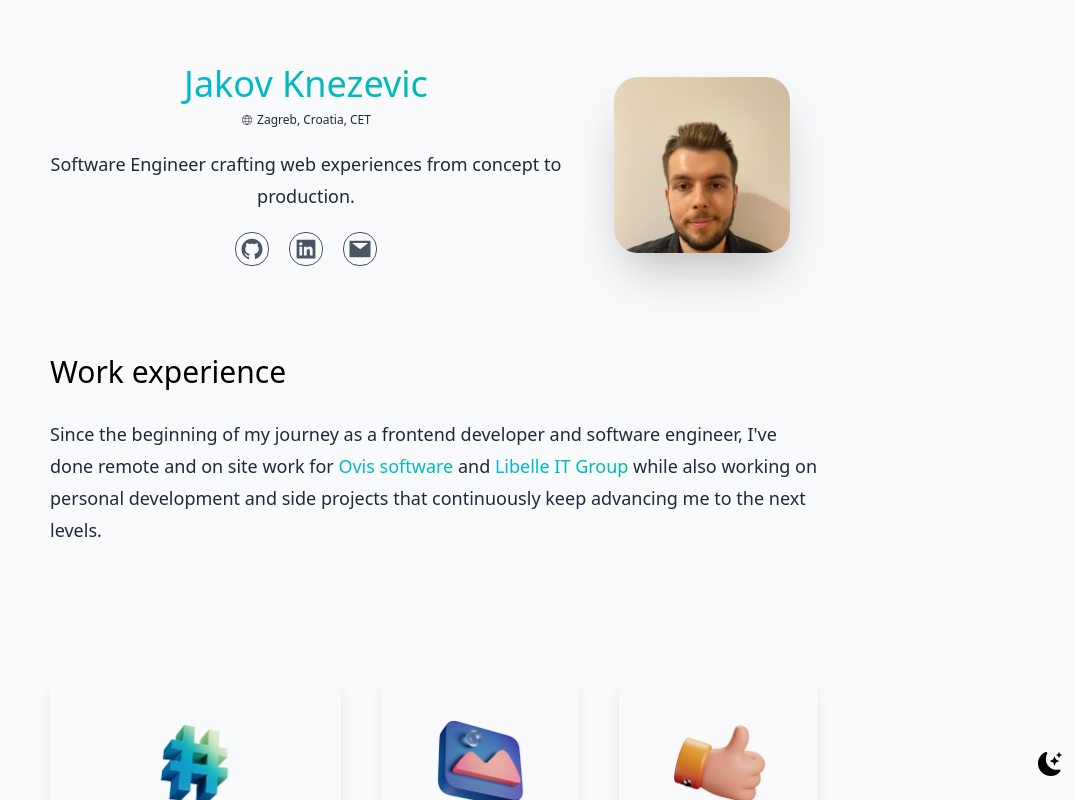
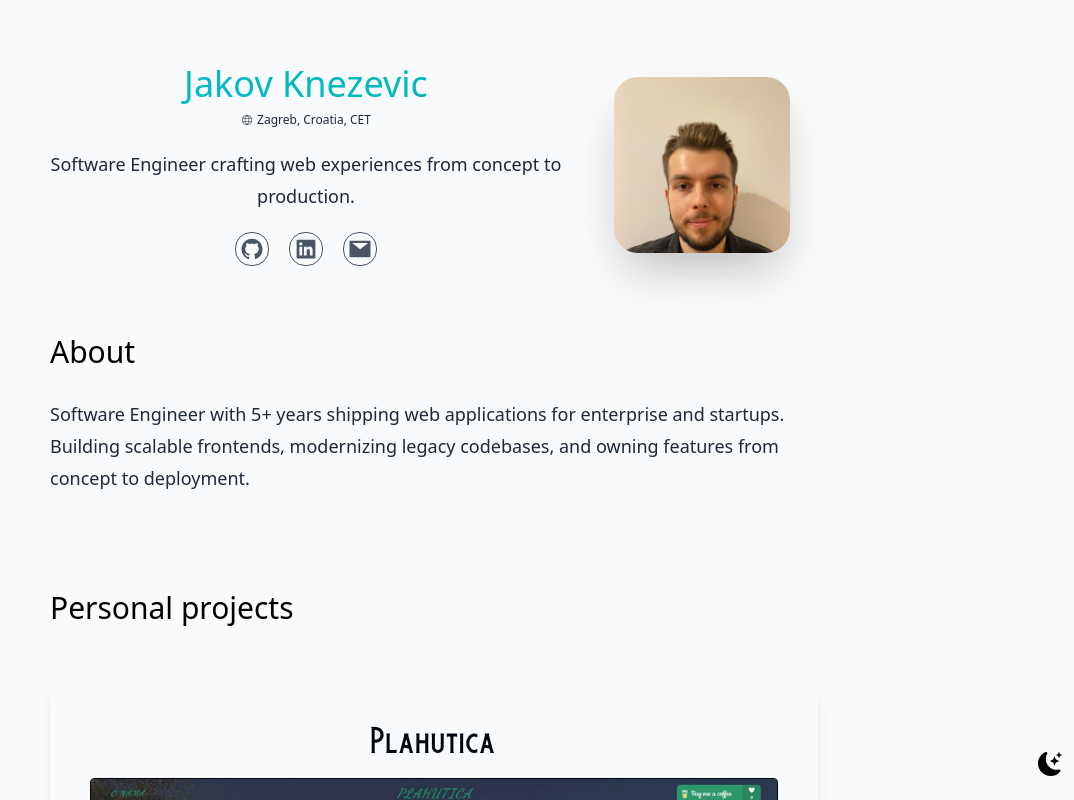
Before and after one commit to jknezevic1712/portfolio, a Next.js app: page / in a window 1280 px wide. Shown: the top 800 px of the page, without its empty margins (206-1280 px from the left). Built offline with nearby package versions, Linux system fonts and the light colour scheme.

Commit message:
About update 2

```diff
--- a/app/page.tsx
+++ b/app/page.tsx
@@ -4,7 +4,7 @@ import { useState } from 'react';
 
 import Hero from '../components/templates/Hero';
 import WorkExperience from '../components/templates/WorkExperience';
-import AboutMe from '../components/templates/AboutMe';
+import About from '../components/templates/About';
 import PersonalProjects from '../components/templates/PersonalProjects';
 import { BsFillMoonStarsFill } from 'react-icons/bs';
 
@@ -16,8 +16,8 @@ export default function Home() {
 			<main className="flex flex-col items-center bg-gray-50 px-10 pt-16 dark:bg-gray-800 md:px-20 lg:px-20">
 				<div className="flex flex-col items-center gap-12 max-w-3xl">
 					<Hero />
-					<WorkExperience />
-					<AboutMe />
+					<About />
+					{/* <WorkExperience /> */}
 					<PersonalProjects />
 				</div>
 
--- a/components/templates/AboutMe.tsx
+++ b/components/templates/About.tsx
@@ -1,6 +1,6 @@
 import Paragraph from '../atoms/Paragraph';
 
-export default function AboutMe() {
+export default function About() {
 	return (
 		<section className="my-5 w-full max-w-7xl">
 			<h3 className="mb-5 text-center text-3xl dark:text-gray-100 md:text-left 3xl:text-4xl">
```
